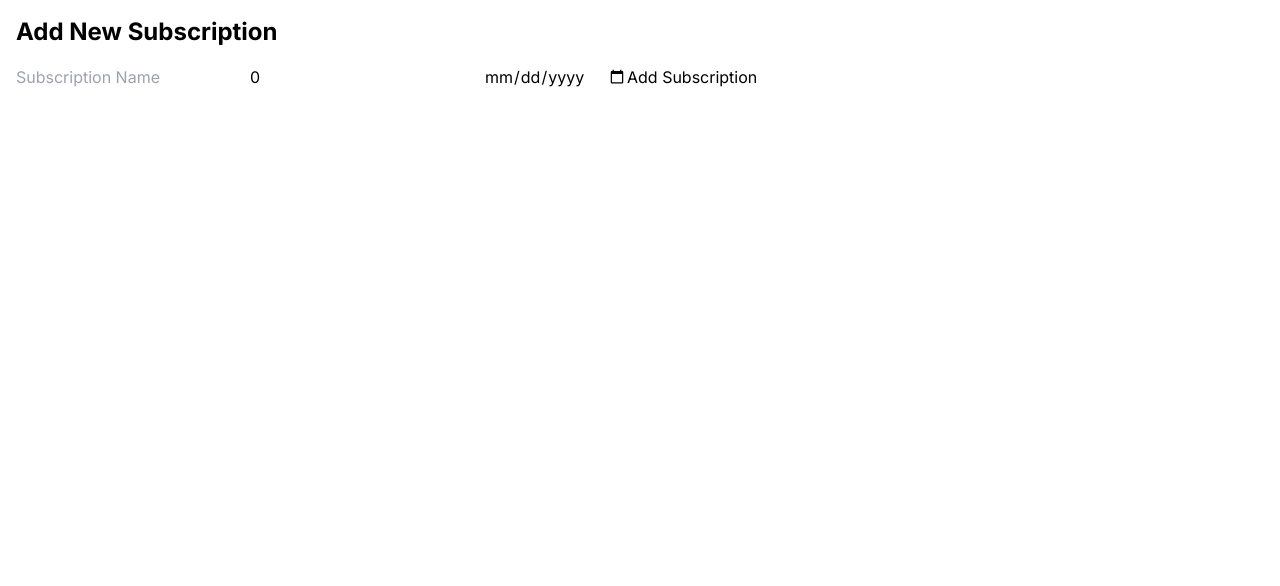
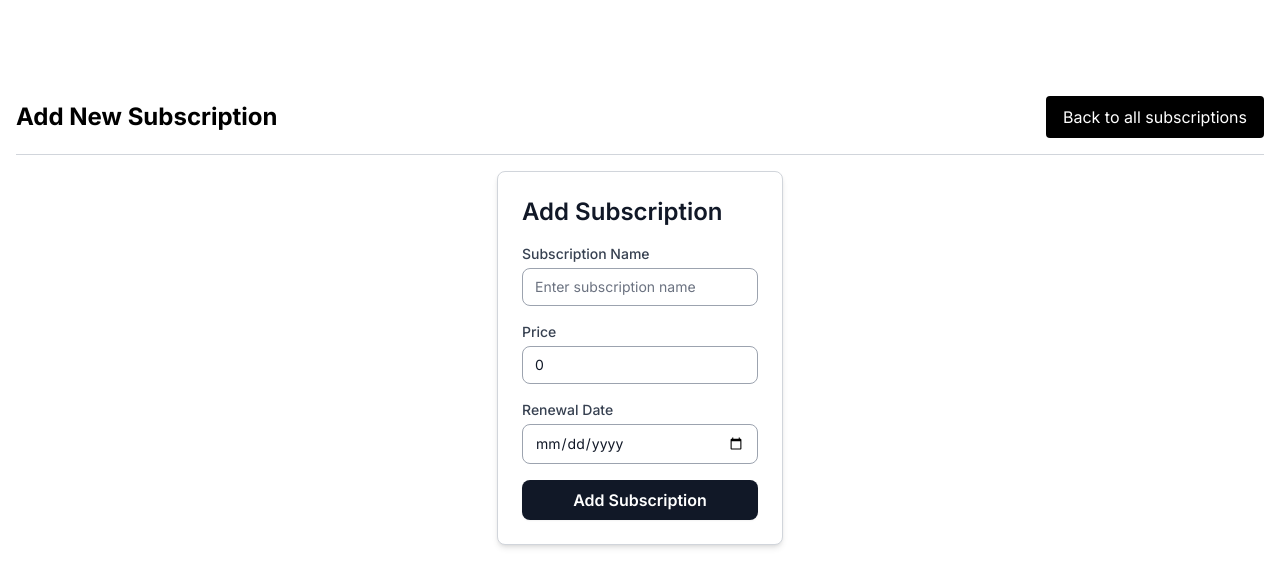
Before and after one commit to iamdevmarcos/subscription-hub, a Next.js app: page /add-subscription in a window 1280 px wide. Shown: the top 586 px of the page. Built offline with nearby package versions, Linux system fonts and the light colour scheme.

Commit message:
Implements PersistanceService, hooks and update subscription context

```diff
--- a/src/app/add-subscription/page.tsx
+++ b/src/app/add-subscription/page.tsx
@@ -1,9 +1,20 @@
 import AddSubscriptionForm from "@/components/AddSubscriptionForm";
+import Link from "next/link";
 
 const AddSubscriptionPage = () => {
   return (
-    <div className="container mx-auto p-4">
-      <h1 className="text-2xl font-bold mb-4">Add New Subscription</h1>
+    <div className="container mx-auto p-4 py-24 flex flex-col gap-4">
+      <div className="flex justify-between items-center">
+        <h1 className="text-2xl font-bold">Add New Subscription</h1>
+        <Link
+          href="/"
+          className="px-4 py-2 bg-black text-white border border-transparent rounded hover:bg-white hover:text-black hover:border-black"
+        >
+          Back to all subscriptions
+        </Link>
+      </div>
+
+      <hr className="border-t border-gray-300" />
       <AddSubscriptionForm />
     </div>
   );
--- a/src/app/page.tsx
+++ b/src/app/page.tsx
@@ -8,7 +8,7 @@ const HomePage = () => {
         <h1 className="text-2xl font-bold">My Subscriptions</h1>
         <Link
           href="/add-subscription"
-          className="px-4 py-2 bg-blue-500 text-white rounded hover:bg-blue-600"
+          className="px-4 py-2 bg-black text-white border border-transparent rounded hover:bg-white hover:text-black hover:border-black"
         >
           Add New Subscription
         </Link>
--- a/src/components/AddSubscriptionForm.tsx
+++ b/src/components/AddSubscriptionForm.tsx
@@ -7,32 +7,60 @@ const AddSubscriptionForm = () => {
   const { subscription, handleChange, handleSubmit } = useSubscriptionActions();
 
   return (
-    <form onSubmit={handleSubmit}>
+    <div className="max-w-md mx-auto p-6 bg-white border border-gray-300 shadow-md rounded-lg ">
+      <h1 className="text-2xl font-semibold text-gray-900 mb-4">
+        Add Subscription
+      </h1>
+      <form onSubmit={handleSubmit} className="space-y-4">
+        <div>
+          <label className="block text-sm font-medium text-gray-700">
+            Subscription Name
+          </label>
           <input
             type="text"
             name="name"
             value={subscription.name}
             onChange={handleChange}
-        placeholder="Subscription Name"
+            placeholder="Enter subscription name"
             required
+            className="mt-1 block w-full border border-gray-400 rounded-lg py-2 px-3 text-gray-900 placeholder-gray-500 focus:border-gray-600 focus:ring-gray-600 sm:text-sm"
           />
+        </div>
+        <div>
+          <label className="block text-sm font-medium text-gray-700">
+            Price
+          </label>
           <input
             type="number"
             name="price"
             value={subscription.price}
             onChange={handleChange}
-        placeholder="Price"
+            placeholder="Enter price"
             required
+            className="mt-1 block w-full border border-gray-400 rounded-lg py-2 px-3 text-gray-900 placeholder-gray-500 focus:border-gray-600 focus:ring-gray-600 sm:text-sm"
           />
+        </div>
+        <div>
+          <label className="block text-sm font-medium text-gray-700">
+            Renewal Date
+          </label>
           <input
             type="date"
             name="renewalDate"
             value={subscription.renewalDate}
             onChange={handleChange}
             required
+            className="mt-1 block w-full border border-gray-400 rounded-lg py-2 px-3 text-gray-900 placeholder-gray-500 focus:border-gray-600 focus:ring-gray-600 sm:text-sm"
           />
-      <button type="submit">Add Subscription</button>
+        </div>
+        <button
+          type="submit"
+          className="w-full py-2 px-4 bg-gray-900 text-white font-semibold rounded-lg shadow-sm hover:bg-gray-800 focus:outline-none focus:ring-2 focus:ring-gray-900 focus:ring-offset-2"
+        >
+          Add Subscription
+        </button>
       </form>
+    </div>
   );
 };
 
--- a/src/components/SubscriptionItem.tsx
+++ b/src/components/SubscriptionItem.tsx
@@ -9,7 +9,9 @@ const SubscriptionItem = ({ subscription }: SubscriptionItemProps) => {
   return (
     <li className="border rounded p-4 shadow">
       <h2 className="text-xl font-semibold">{subscription.name}</h2>
-      <p className="text-gray-700">Price: ${subscription.price.toFixed(2)}</p>
+      <p className="text-gray-700">
+        Price: ${Number(subscription.price).toFixed(2)}
+      </p>
       <p className="text-gray-500">Renewal Date: {subscription.renewalDate}</p>
     </li>
   );
--- a/src/components/SubscriptionList.tsx
+++ b/src/components/SubscriptionList.tsx
@@ -13,7 +13,7 @@ const SubscriptionList = () => {
     );
 
   return (
-    <ul>
+    <ul className="flex flex-col gap-4">
       {subscriptions.map((subscription) => (
         <SubscriptionItem key={subscription.id} subscription={subscription} />
       ))}
```
Lines whose indentation alone changed are shown as unchanged.
